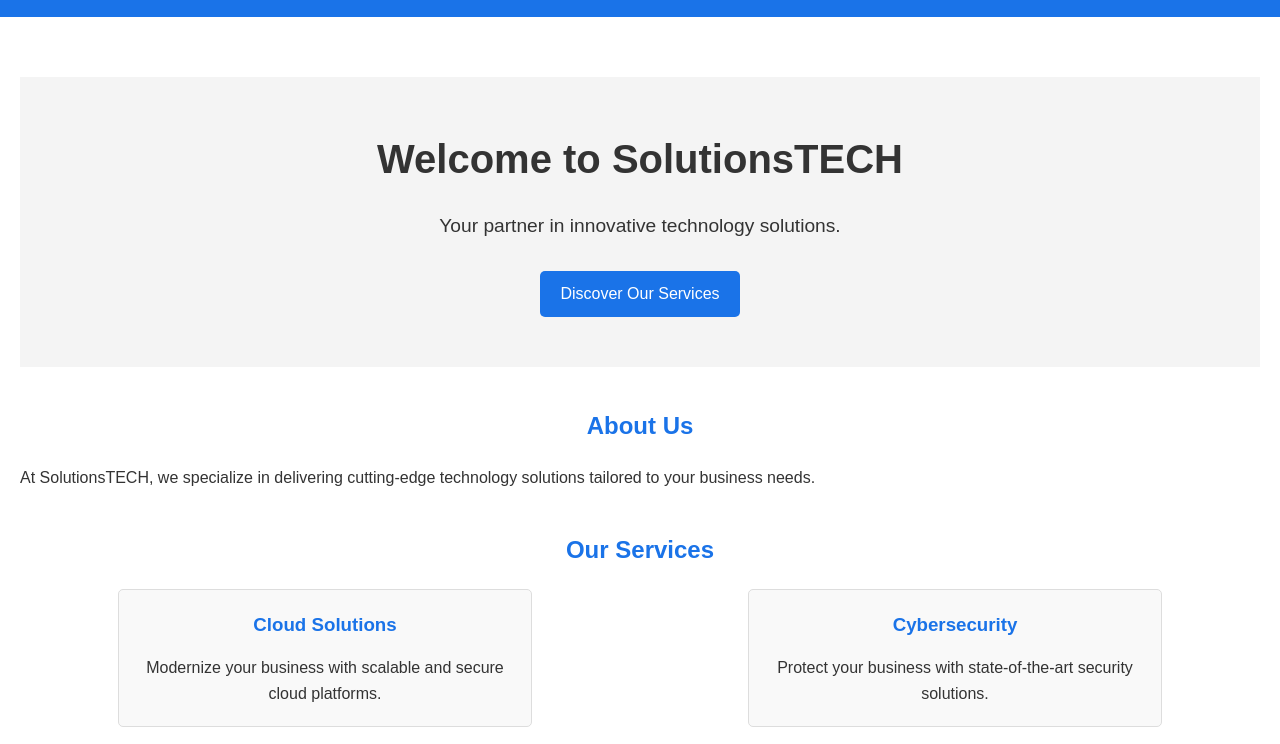
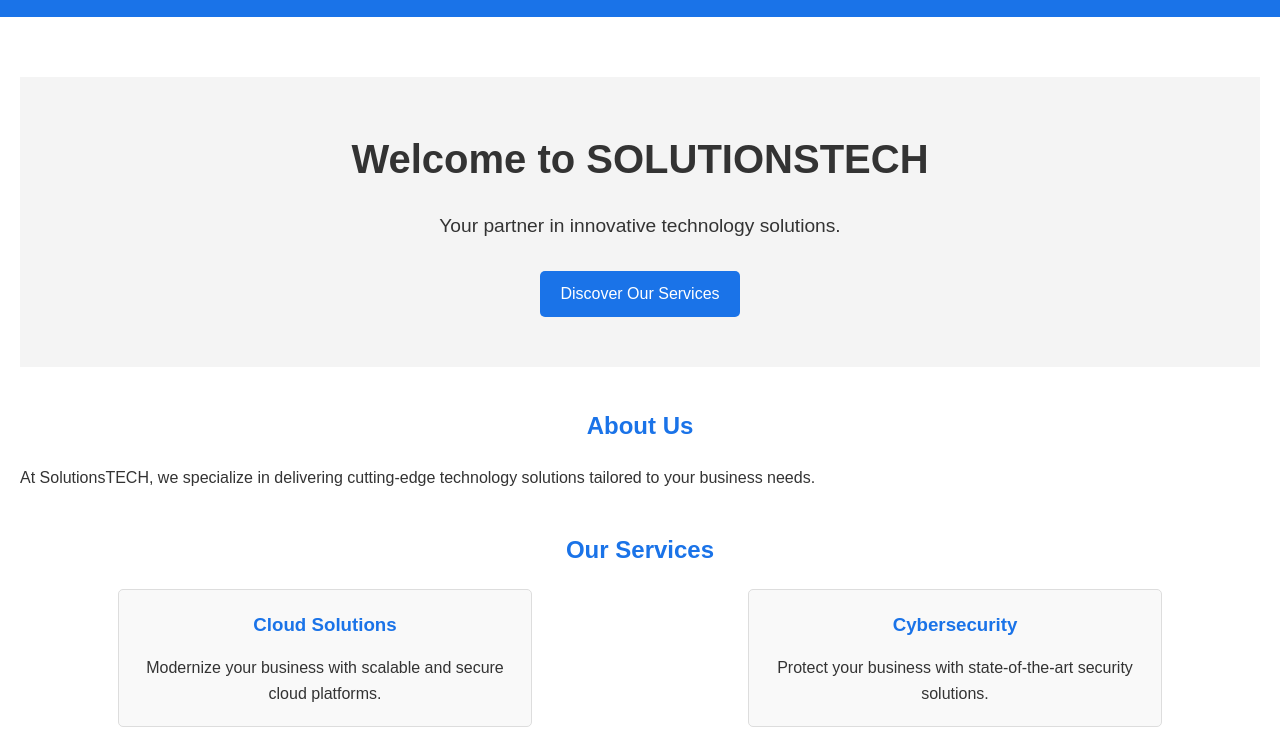
Before and after one commit to HamilaStartZup/git-session5, a plain HTML site: page sana/index.html in a window 1280 px wide. Shown: the part 49-793 px from the top of the page. Drawn offline with Linux system fonts and the light colour scheme.

Commit message:
Update index.html

```diff
--- a/sana/index.html
+++ b/sana/index.html
@@ -21,7 +21,7 @@
     </header>
     <main>
         <section id="hero">
-            <h1>Welcome to SolutionsTECH</h1>
+            <h1>Welcome to SOLUTIONSTECH</h1>
             <p>Your partner in innovative technology solutions.</p>
             <a href="#services" class="btn">Discover Our Services</a>
         </section>
```
